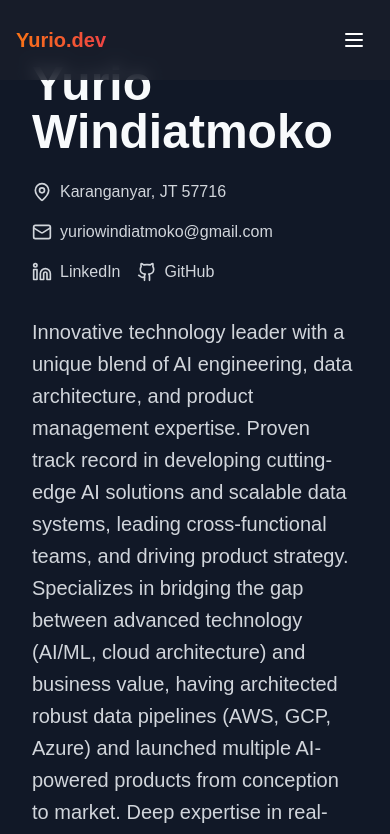
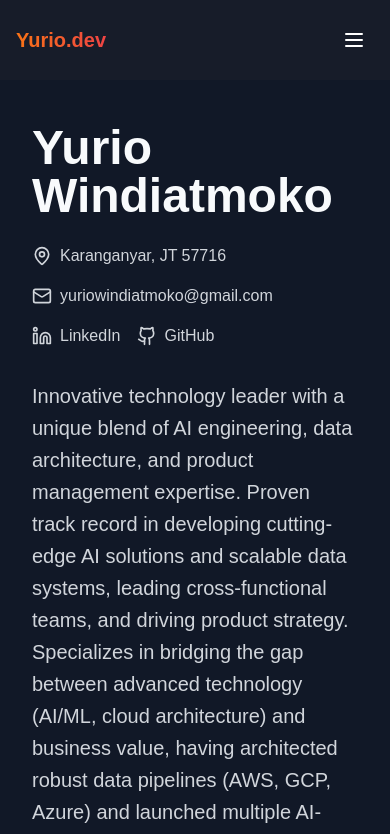
Before and after one commit to Yuriowindiatmoko2401/yuriowindi-portfolio, a Next.js app: page /about in a window 390 px wide. Shown: the top 834 px of the page. Built offline with nearby package versions, Linux system fonts and the light colour scheme.

Commit message:
fix: add padding to prevent header overlap on mobile about page

```diff
--- a/src/app/(landing-page)/about/page.js
+++ b/src/app/(landing-page)/about/page.js
@@ -2,7 +2,7 @@ import { MapPin, Mail, Linkedin, Github, BookOpen, Award, Languages } from "luci
 
 const AboutPage = () => {
   return (
-    <div className="container mx-auto p-8 pb-20 sm:p-20">
+    <div className="container mx-auto pt-24 px-8 pb-20 sm:p-20">
       {/* Hero Section */}
       <div className="mb-16">
         <h1 className="text-5xl font-bold mb-6">Yurio Windiatmoko</h1>
```
